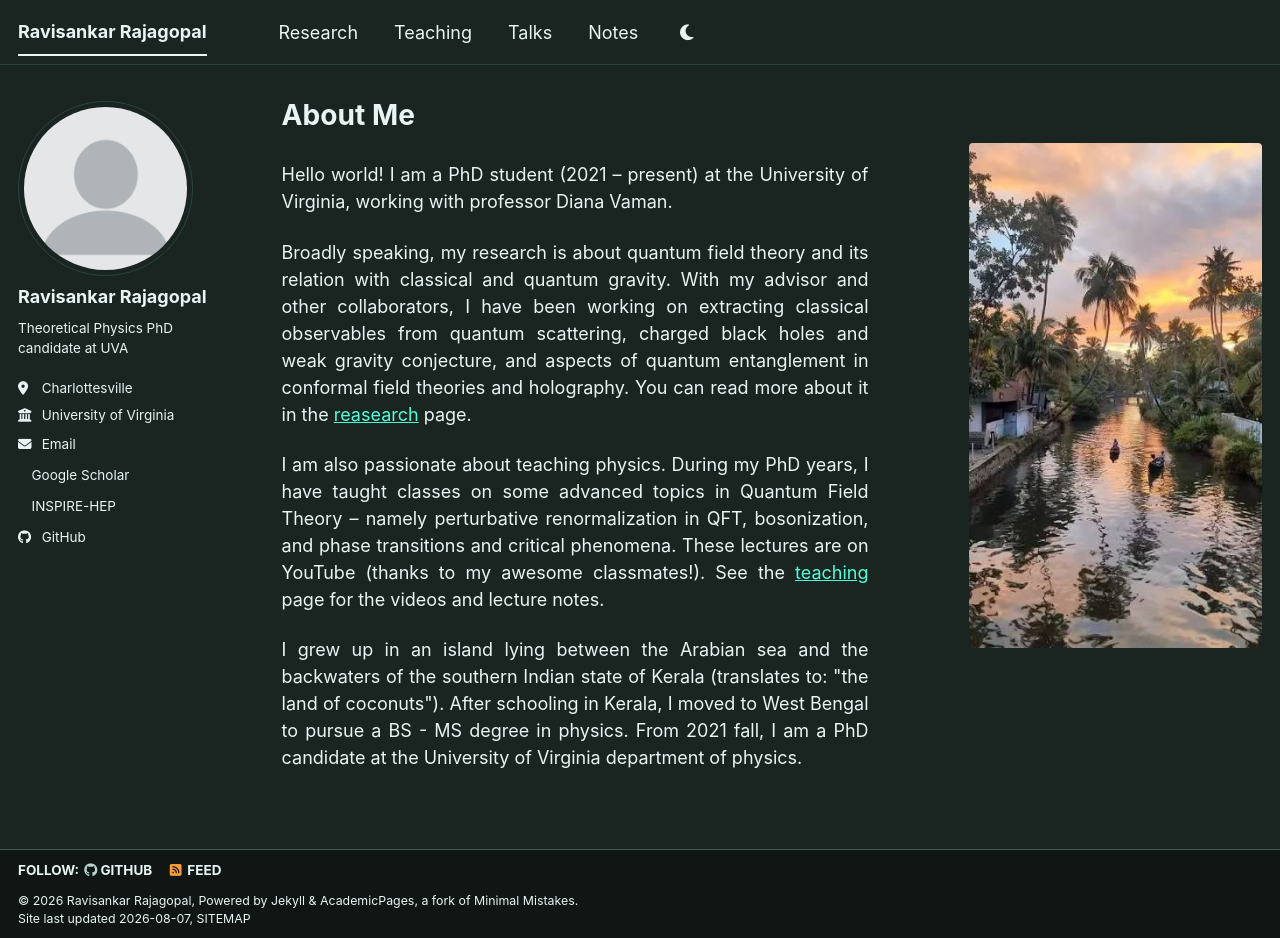
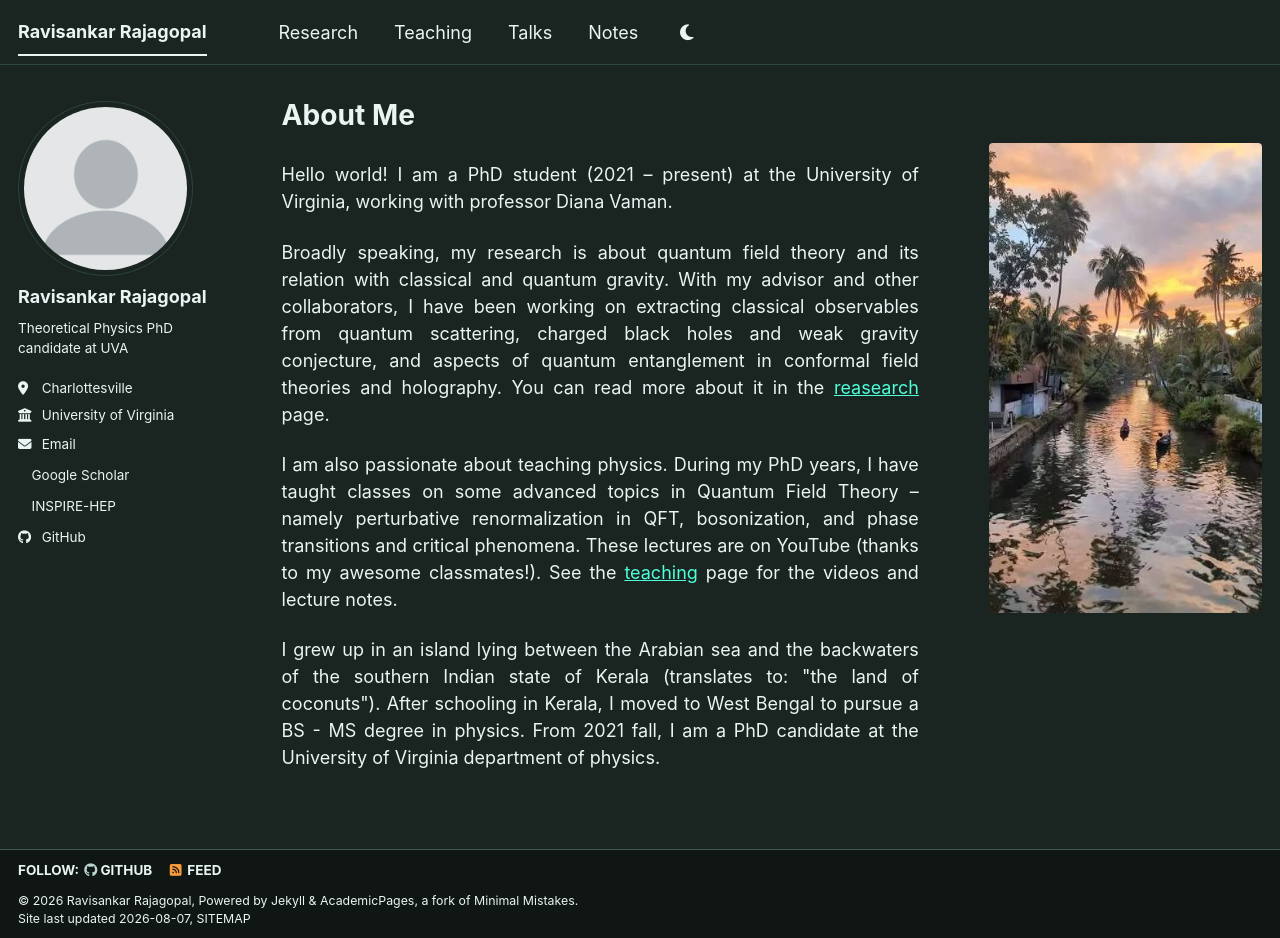
Before and after one commit to ravisankar712/ravisankar712.github.io, a Jekyll site: the page built from _pages/about.html, in a window 1280 px wide and 938 px high. Built offline with Jekyll 4.4.1, drawn with Linux system fonts in a browser that asks for light colours; a style sheet for code colours, icons or effects is not loaded.

Commit message:
Update about.html

```diff
--- a/_pages/about.html
+++ b/_pages/about.html
@@ -9,7 +9,7 @@ redirect_from:
 ---
 
 
-<div style="display: grid; grid-template-columns: 3fr 1.5fr; gap: 100px;">
+<div style="display: grid; grid-template-columns: 3.5fr 1.5fr; gap: 70px;">
 
   <div style="text-align: justify;">
 
```
